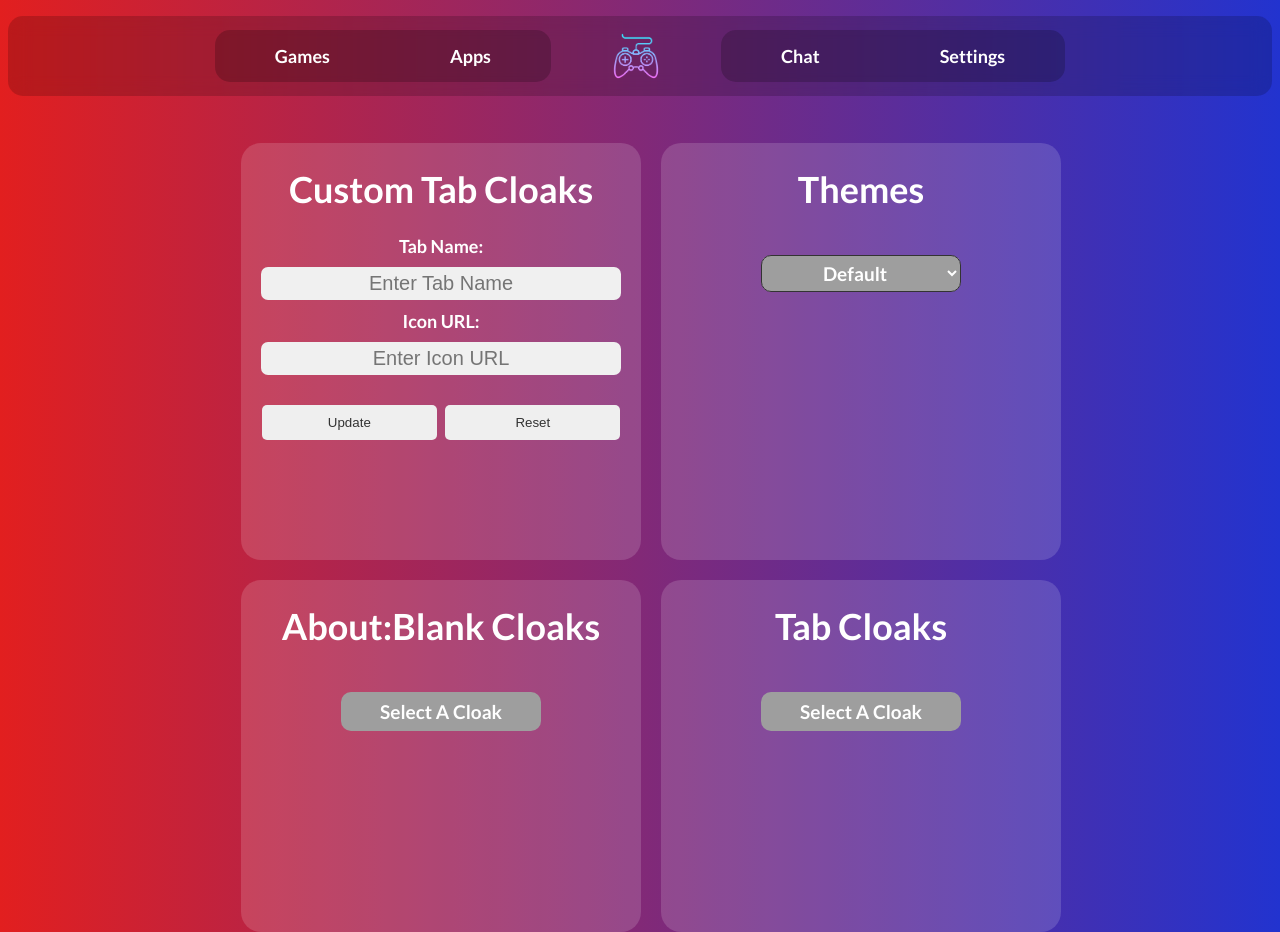
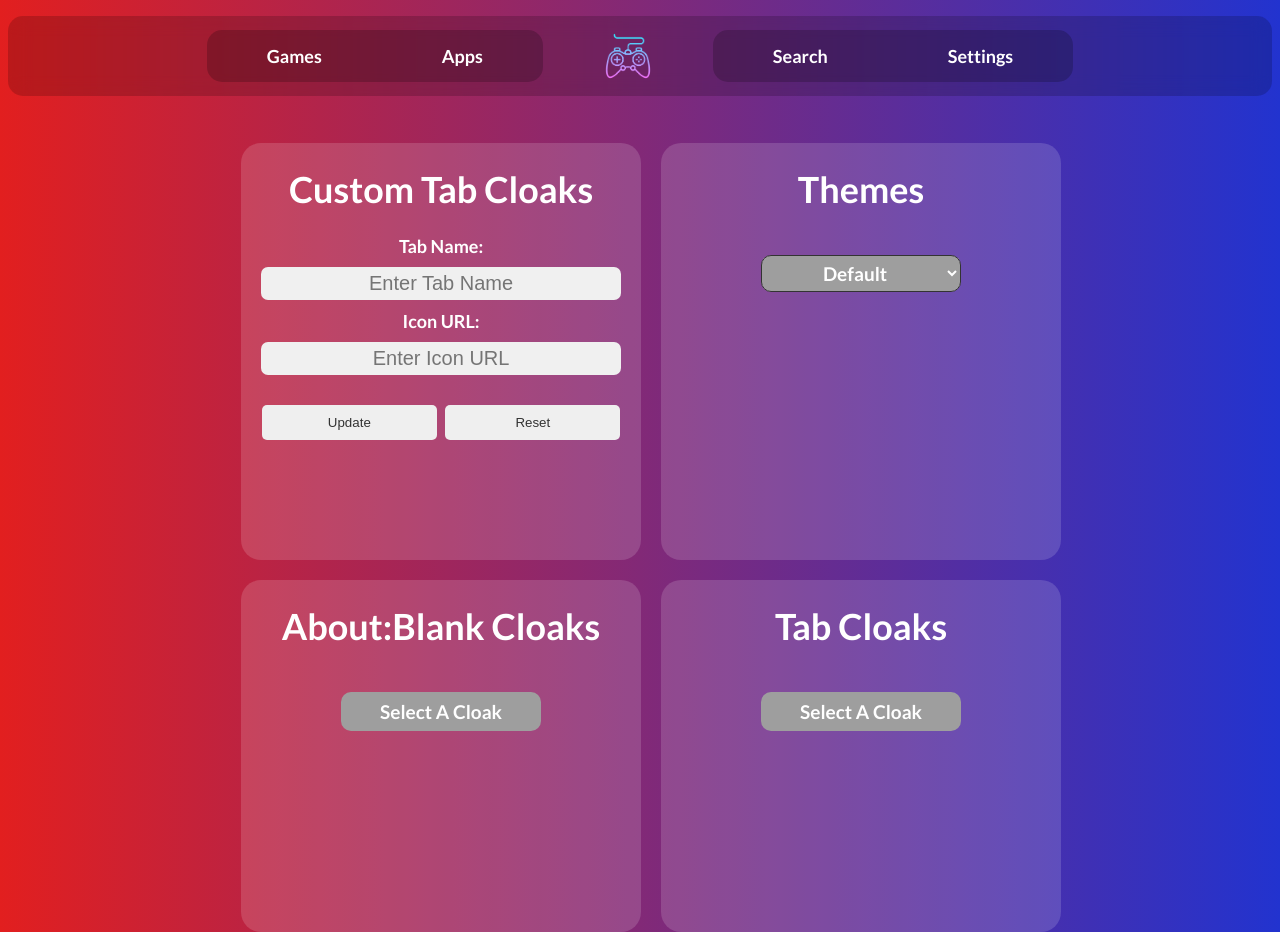
Before and after one commit to gamachikin/GamesAndStuffProxy, a website: page public/settings.html in a window 1280 px wide. Drawn offline with Linux system fonts and the light colour scheme; grey boxes are pictures that could not be loaded.

Commit message:
Fixed settings links

```diff
--- a/public/settings.html
+++ b/public/settings.html
@@ -18,14 +18,14 @@
                   <p id="time"></p>
 
                         <div class="navitems" style="background-color: rgba(0, 0, 0, 0.17); border-radius: 15px">
-                                  <div class="navitem" style="background-color: rgba(0, 0, 0, 0.2); border-radius: 15px 0 0 15px;"><a href="/games">Games</a></div>
-                                          <div class="navitem" style="background-color: rgba(0, 0, 0, 0.2); border-radius: 0 15px 15px 0;"><a href="/apps">Apps</a></div>
+                                  <div class="navitem" style="background-color: rgba(0, 0, 0, 0.2); border-radius: 15px 0 0 15px;"><a href="/games.html">Games</a></div>
+                                          <div class="navitem" style="background-color: rgba(0, 0, 0, 0.2); border-radius: 0 15px 15px 0;"><a href="/apps.html">Apps</a></div>
                                           <a href="/" class="mainNAVimage-container">
                                             <img src="G&S nav.png" class="mainNAVimage">
                                           </a>
 
-                                          <div class="navitem" style="background-color: rgba(0, 0, 0, 0.2); border-radius: 15px 0 0 15px;"><a href="/chat">Chat</a></div>
-                                                  <div class="navitem" style="background-color: rgba(0, 0, 0, 0.2); border-radius: 0 15px 15px 0;"><a selected href="/settings">Settings</a></div>
+                                          <div class="navitem" style="background-color: rgba(0, 0, 0, 0.2); border-radius: 15px 0 0 15px;"><a href="/search.html">Search</a></div>
+                                                  <div class="navitem" style="background-color: rgba(0, 0, 0, 0.2); border-radius: 0 15px 15px 0;"><a selected href="/settings.html">Settings</a></div>
                         </div>
                       </nav>
 <div class="main-container">
```
